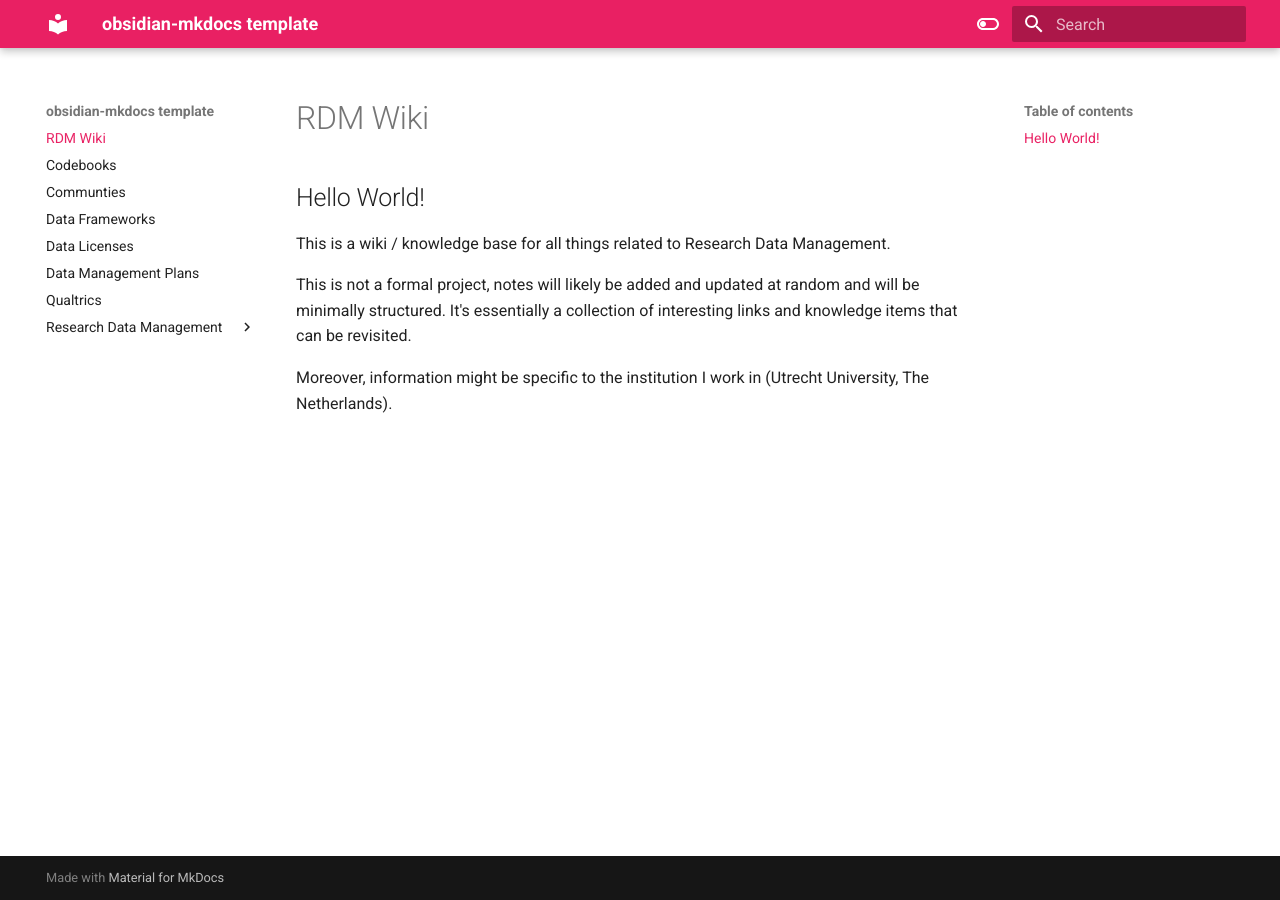
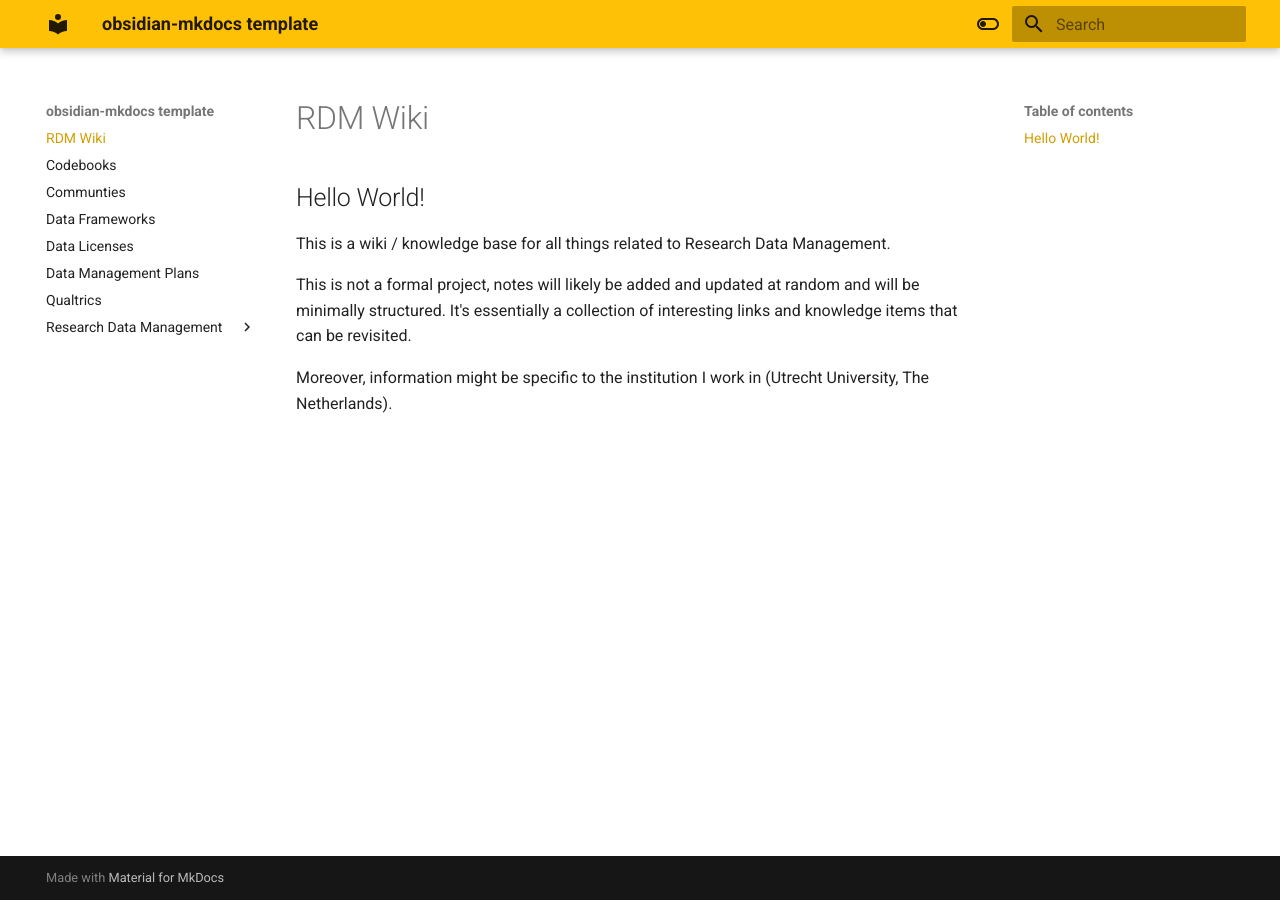
Before and after one commit to nehamoopen/rdm-wiki, an MkDocs documentation site: the page built from docs/index.md, in a window 1280 px wide. Built offline with MkDocs 1.6.1 and Material for MkDocs 9.7.7, drawn with Linux system fonts in a browser that asks for light colours.

Commit message:
Update mkdocs.yml

```diff
--- a/mkdocs.yml
+++ b/mkdocs.yml
@@ -7,8 +7,8 @@ theme:
     # Light mode
     - media: "(prefers-color-scheme: light)"
       scheme: default
-      primary: pink
-      accent: indigo
+      primary: amber
+      accent: blue
       toggle:
         icon: material/toggle-switch-off-outline
         name: Switch to dark mode
@@ -16,7 +16,7 @@ theme:
     # Dark mode
     - media: "(prefers-color-scheme: dark)"
       scheme: slate
-      primary: pink
+      primary: amber
       accent: blue
       toggle:
         icon: material/toggle-switch
@@ -40,4 +40,5 @@ markdown_extensions:
 
 plugins:
   - search
+  - tags
   - roamlinks
```
